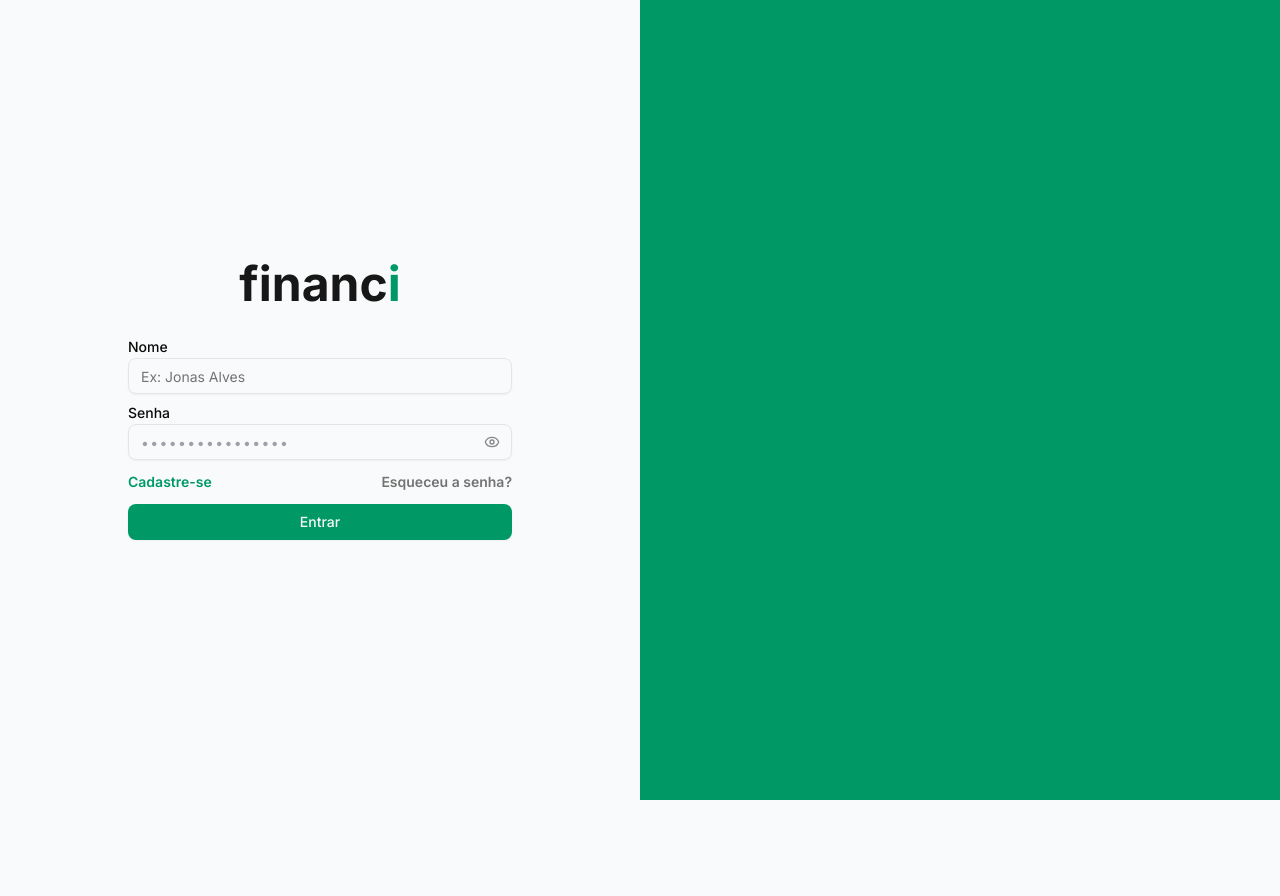
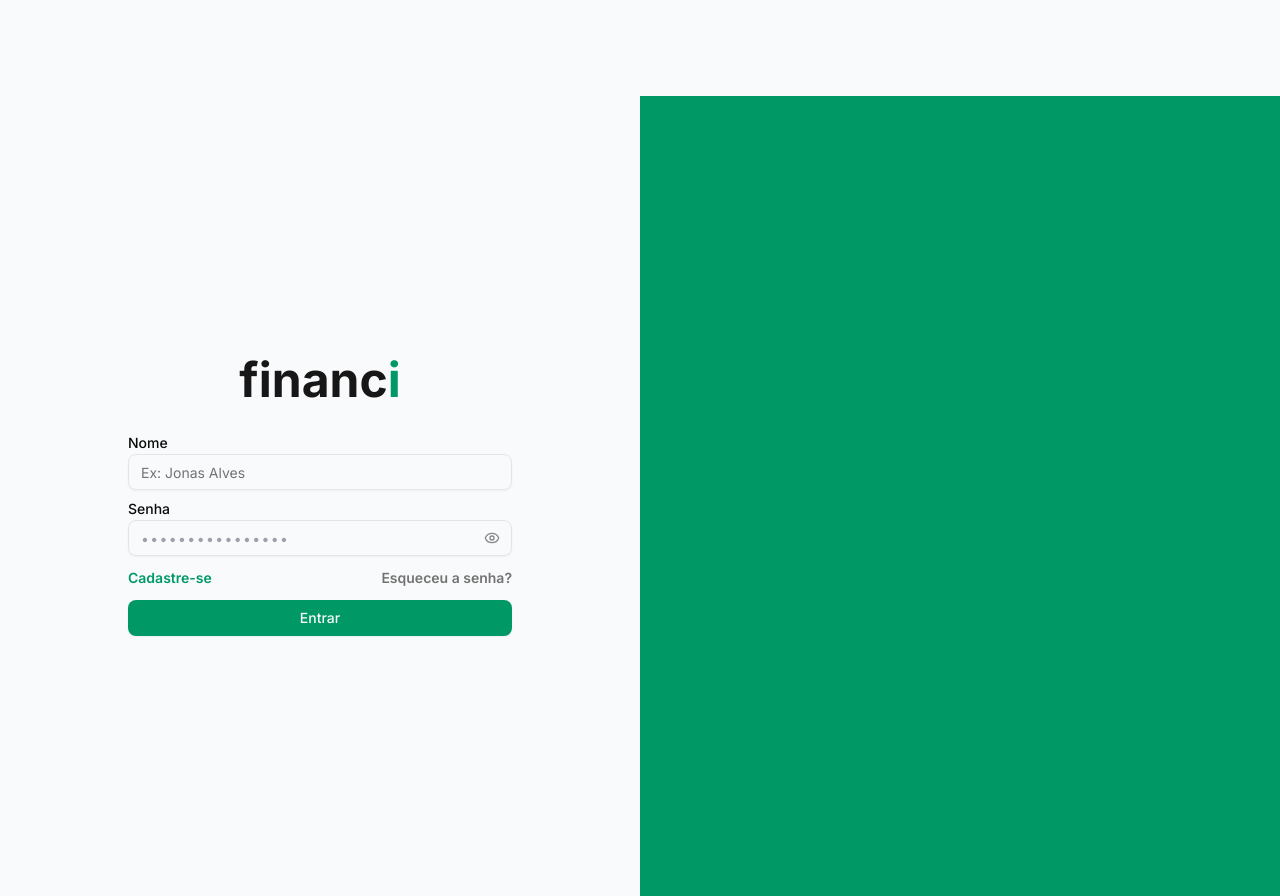
Before and after one commit to Lkasta/financi, a Next.js app: page /login in a window 1280 px wide. Before the commit the page ends 800 px from the top, so only its background shows below. Built offline with nearby package versions, Linux system fonts and the light colour scheme; what ag-grid-community would draw is missing.

Commit message:
style: adjust default padding children style

```diff
--- a/src/app/layout.tsx
+++ b/src/app/layout.tsx
@@ -35,7 +35,7 @@ export default function RootLayout({
       >
         <Providers>
           <Navbar />
-          {children}
+          <div className="pt-24">{children}</div>
         </Providers>
         <Toaster position="top-center" />
       </body>
--- a/src/app/layouts/DashboardLayout/Dashboard.tsx
+++ b/src/app/layouts/DashboardLayout/Dashboard.tsx
@@ -124,7 +124,7 @@ export default function Dashboard() {
   console.log(dashboard.monthlyBalances);
 
   return (
-    <section className="container grid grid-cols-10 auto-rows-min gap-4 grid-rows-[auto_1fr] mx-auto w-full items-stretch pt-14 px-4">
+    <section className="container grid grid-cols-10 auto-rows-min gap-4 grid-rows-[auto_1fr] mx-auto w-full items-stretch px-4">
       <Profit totalProfit={totalProfit} />
       <Resume
         revenue={dashboard.revenue}
--- a/src/app/transactions/page.tsx
+++ b/src/app/transactions/page.tsx
@@ -52,7 +52,7 @@ export default function Transactions() {
   }, []);
 
   return (
-    <div className="container mx-auto w-full min-h-screen pt-14 px-4">
+    <div className="container mx-auto w-full min-h-screen px-4">
       <div className="w-full h-[750px] rounded-xl shadow-md">
         <AgGridReact
           rowHeight={44}
```
